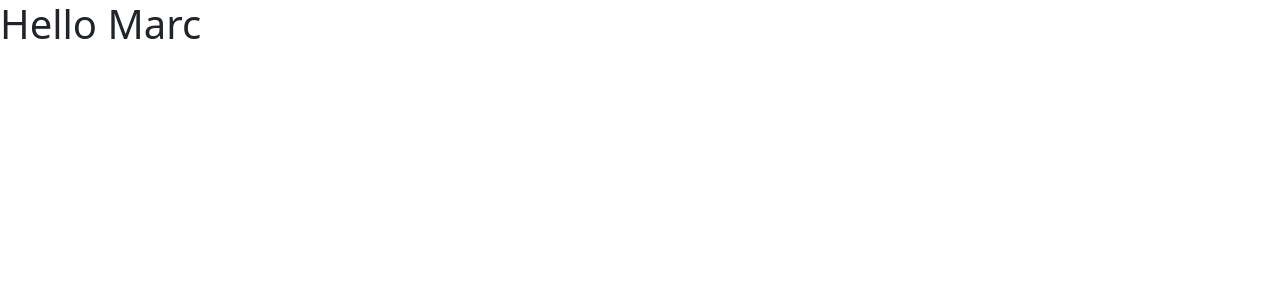
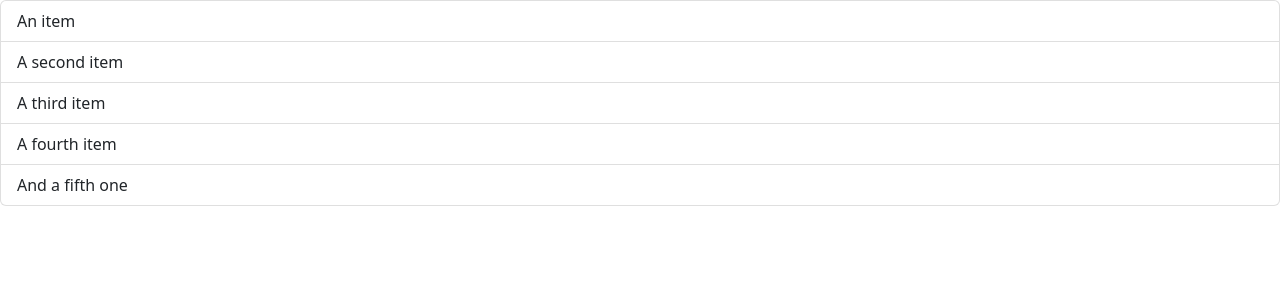
Before and after one commit to Mac12880/tryReactJS, a React (Vite) app in the folder react-app/: page / in a window 1280 px wide. Shown: the top 300 px of the page. Built offline with nearby package versions, Linux system fonts and the light colour scheme.

Commit message:
ListGroup

```diff
--- a/react-app/src/App.tsx
+++ b/react-app/src/App.tsx
@@ -1,7 +1,7 @@
-import Message from './Message';
+import ListGroup from "./components/ListGroup";
 
 function App(){
-  return <div><Message /></div>
+  return <div><ListGroup /></div>
 }
 
 export default App;
--- /dev/null
+++ b/react-app/src/components/ListGroup.tsx
@@ -0,0 +1,13 @@
+function ListGroup() {
+  return (
+    <ul className="list-group">
+      <li className="list-group-item">An item</li>
+      <li className="list-group-item">A second item</li>
+      <li className="list-group-item">A third item</li>
+      <li className="list-group-item">A fourth item</li>
+      <li className="list-group-item">And a fifth one</li>
+    </ul>
+  );
+}
+
+export default ListGroup;
```
